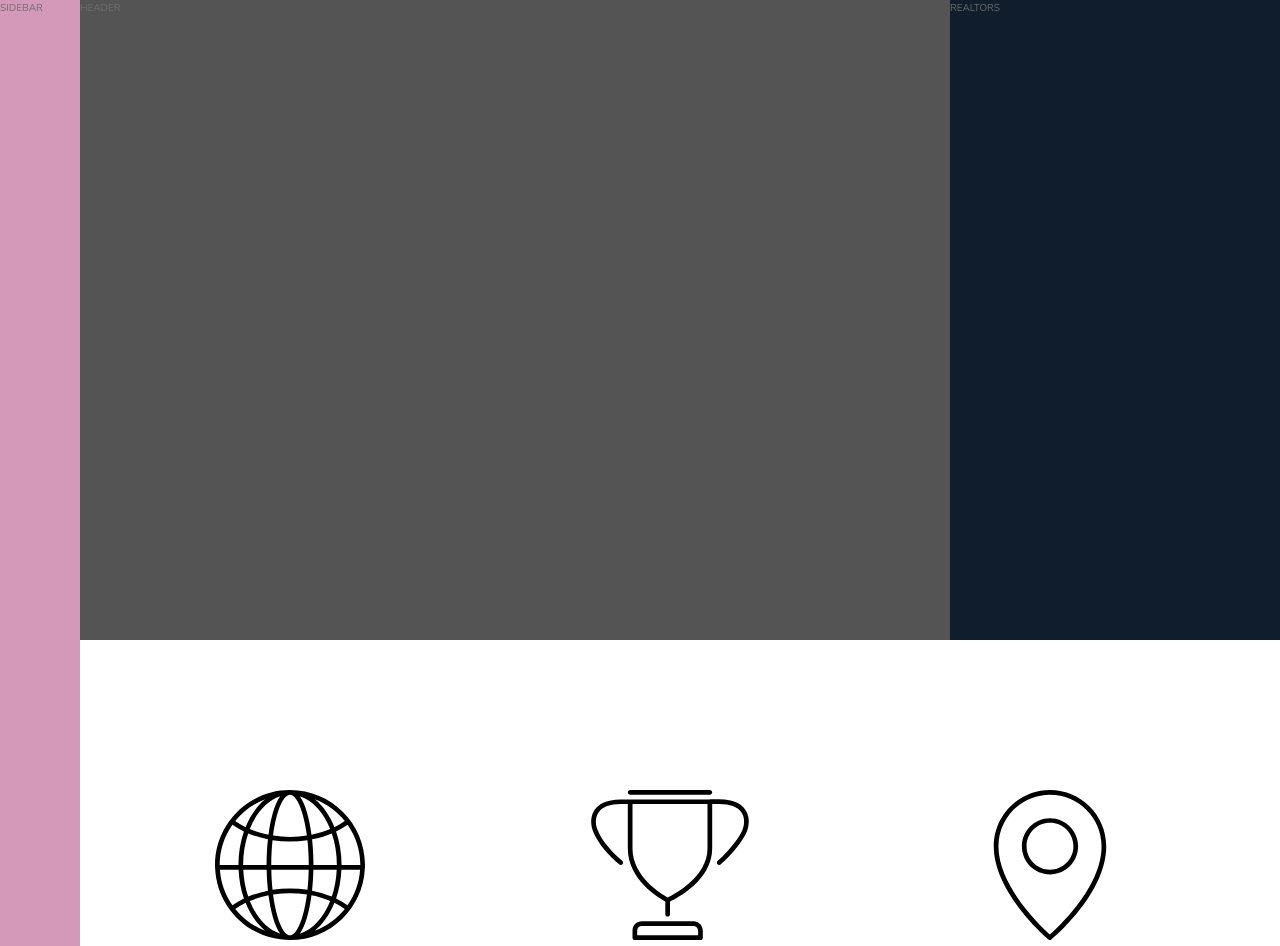
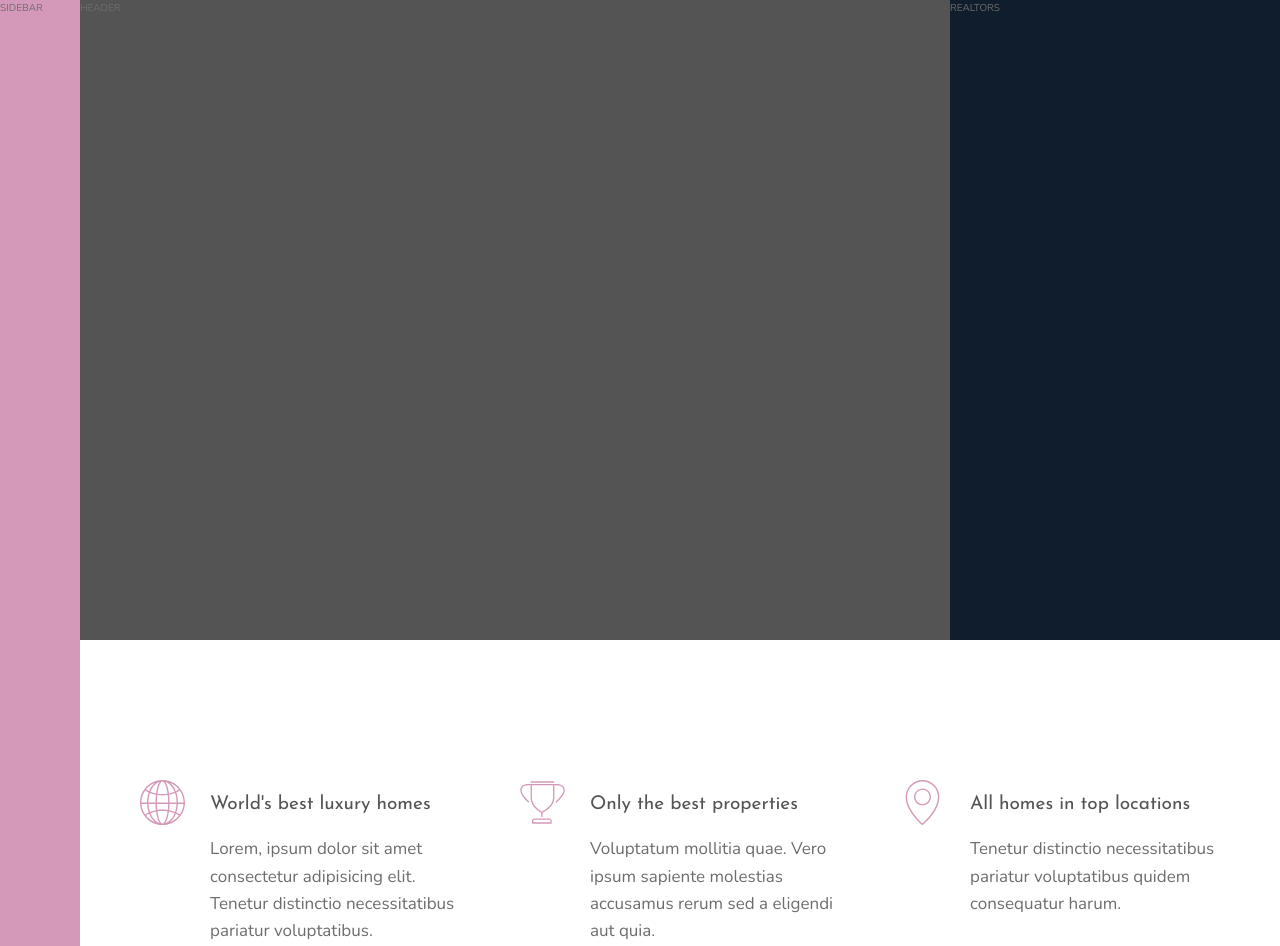
Before and after one commit to soheiiilst/nexter, a React (Create React App) app: page / in a window 1280 px wide. Shown: the top 946 px of the page. Built offline with nearby package versions, Linux system fonts and the light colour scheme.

Commit message:
completed features component

```diff
--- a/src/components/HeadingFour.jsx
+++ b/src/components/HeadingFour.jsx
@@ -1,7 +1,7 @@
 import React from 'react';
 
 function HeadingFour({ children }) {
-  return <h4 className='heading-4'>{children}</h4>;
+  return <h4 className='heading-4 heading-4--dark'>{children}</h4>;
 }
 
 export default HeadingFour;
--- a/src/sass/_features.scss
+++ b/src/sass/_features.scss
@@ -4,6 +4,28 @@
   margin: 15rem 0;
 
   display: grid;
-  grid-template-columns: repeat(3, 1fr);
+  // grid-template-columns: repeat(3, 1fr);
+  grid-template-columns: repeat(auto-fit, minmax(25rem, 1fr));
   gap: 6rem;
+  align-items: start;
 }
+
+.feature {
+  display: grid;
+  grid-template-columns: min-content 1fr;
+  // row-gap: 1.5rem;
+  // column-gap: 2.5rem;
+  gap: 1.5rem 2.5rem; // row column
+
+  &__icon {
+    fill: $color-primary;
+    width: 4.5rem;
+    height: 4.5rem;
+    grid-row: 1 / span 2;
+    transform: translateY(-1rem);
+  }
+
+  &__text {
+    font-size: 1.7rem;
+  }
+}
--- a/src/sass/_typography.scss
+++ b/src/sass/_typography.scss
@@ -0,0 +1,29 @@
+%heading {
+  font-family: $font-display;
+  font-weight: 400;
+}
+
+.heading-1 {
+  @extend %heading;
+}
+
+.heading-2 {
+  @extend %heading;
+}
+
+.heading-3 {
+  @extend %heading;
+}
+
+.heading-4 {
+  @extend %heading;
+  font-size: 1.9rem;
+
+  &--light {
+    color: $color-grey-light-1;
+  }
+
+  &--dark {
+    color: $color-grey-dark-1;
+  }
+}
```
